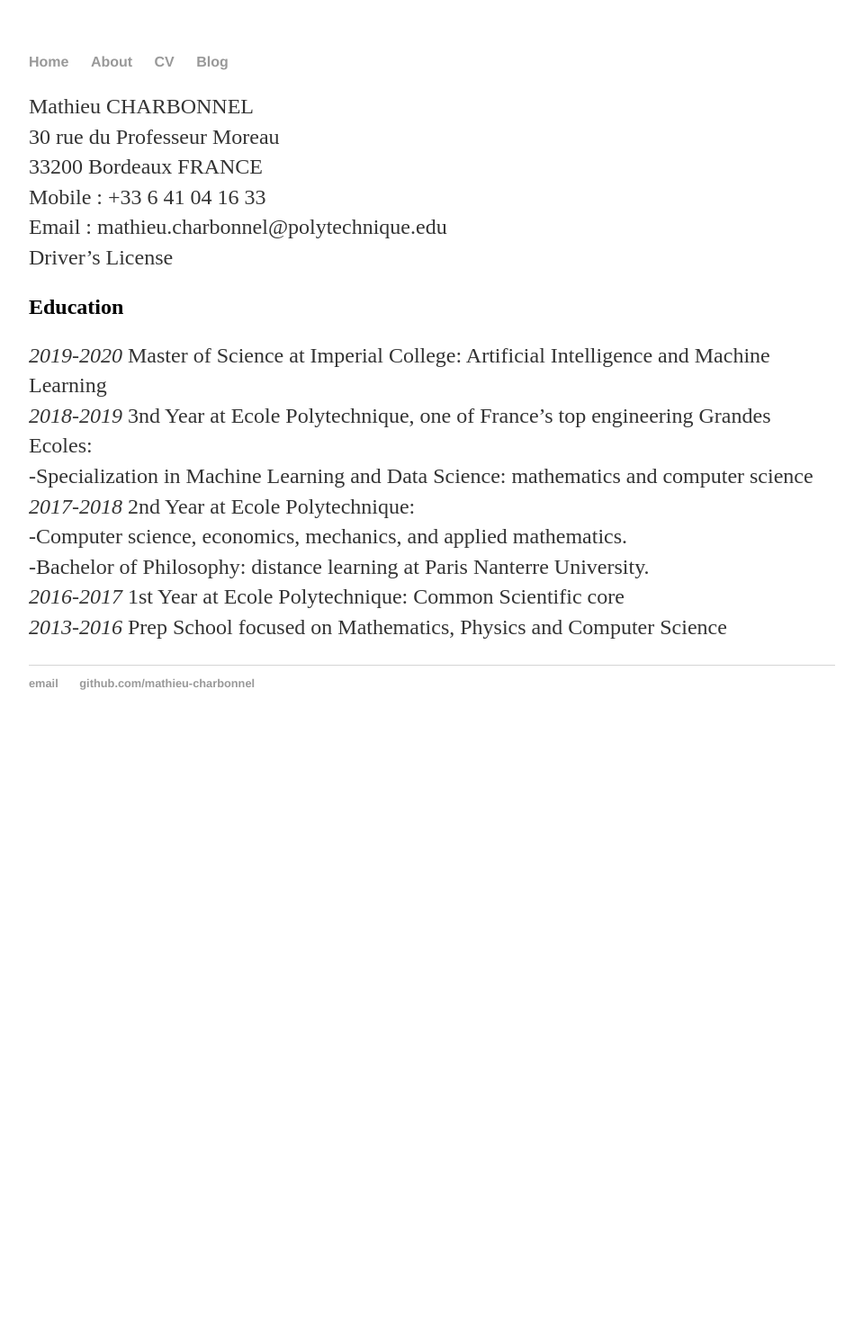
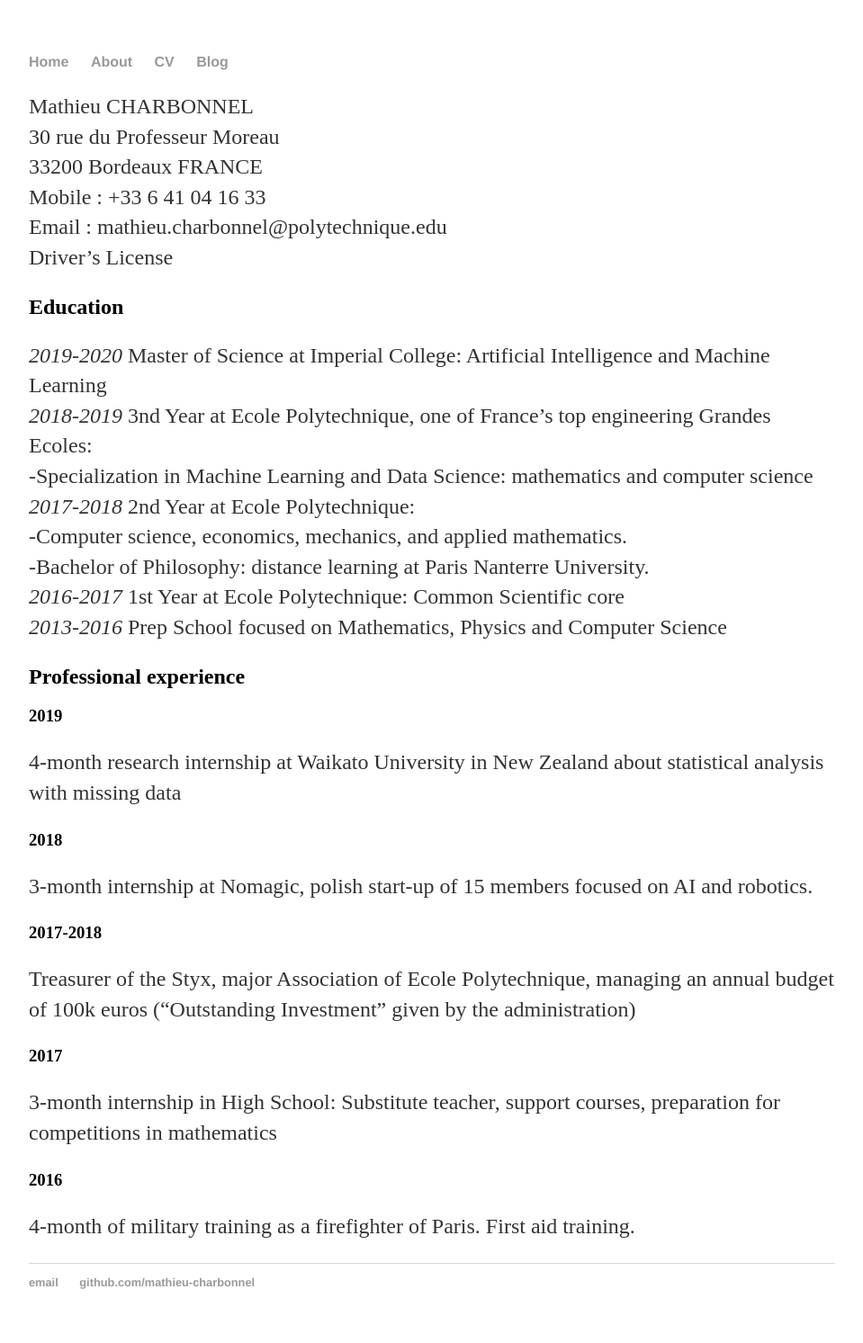
Before and after one commit to mathieu-charbonnel/mathieu-charbonnel.github.io, a Jekyll site: the page built from cv/index.html, in a window 1280 px wide. Shown: the whole page at 90% size, without its empty margins (160-1119 px from the left). Built offline with Jekyll 4.4.1, drawn with Linux system fonts in a browser that asks for light colours; before the commit the page ends 900 px from its top, so only the background shows below that.

Commit message:
Update index.html

```diff
--- a/cv/index.html
+++ b/cv/index.html
@@ -20,4 +20,19 @@
 <em> 2016-2017 </em> 1st Year at Ecole Polytechnique: Common Scientific core <br>
 <em> 2013-2016 </em> Prep School focused on Mathematics, Physics and Computer Science </p>
 
+<h2> Professional experience </h2>
+<h3> 2019 </h3>
+<p> 4-month research internship at Waikato University in New Zealand about statistical
+ analysis with missing data </p>
+<h3>2018 </h3>
+<p> 3-month internship at Nomagic, polish start-up of 15 members focused on AI and robotics. </p>
+<h3>2017-2018 </h3>
+<p>Treasurer of the Styx, major Association of Ecole Polytechnique, managing an annual
+ budget of 100k euros (“Outstanding Investment” given by the administration) </p>
+<h3> 2017 </h3>
+<p> 3-month internship in High School: Substitute teacher, support courses, preparation for
+ competitions in mathematics </p>
+<h3> 2016 </h3>
+<p> 4-month of military training as a firefighter of Paris. First aid training. </p>
+
 <!--</div>--><!-- /.blurb -->
```
